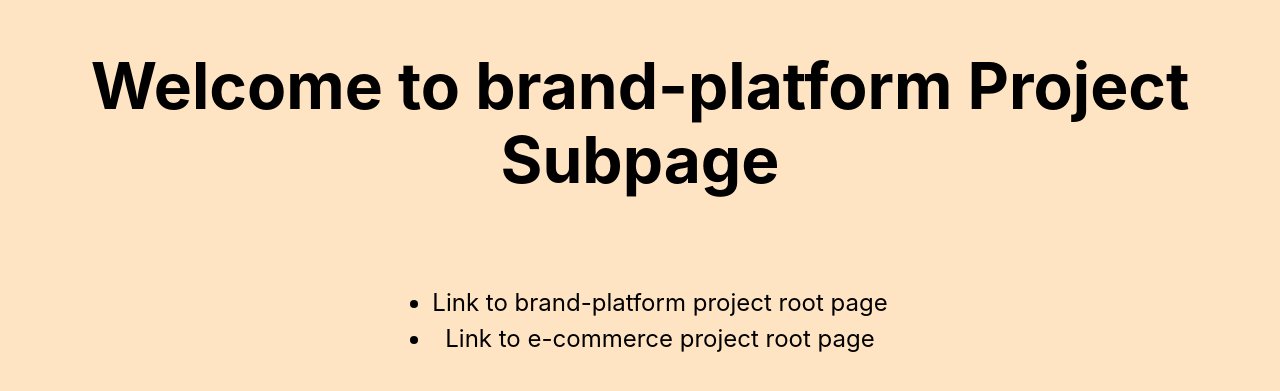
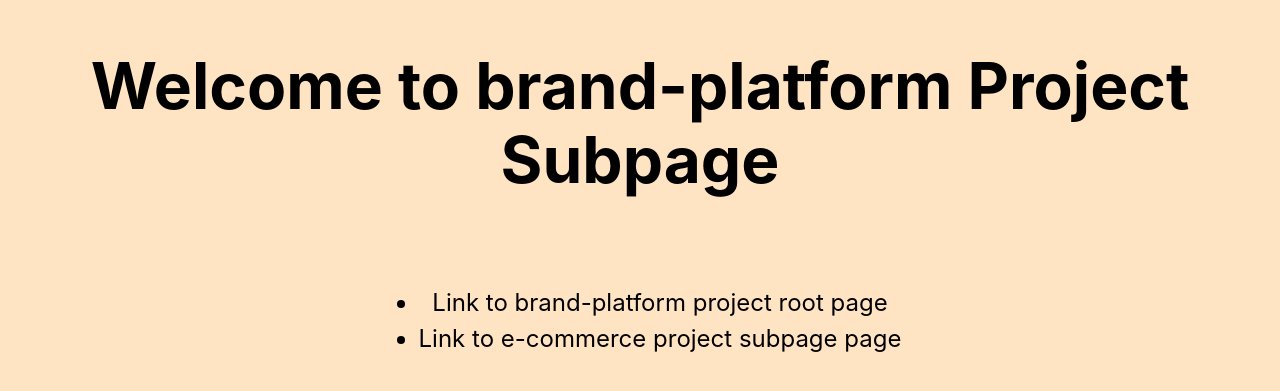
Before and after one commit to pego/nextjs-subfolder, a Next.js app: page /spring-summer-2023-fashion-show/subpage in a window 1280 px wide. Shown: the part 153-544 px from the top of the page. Built offline with nearby package versions, Linux system fonts and the light colour scheme.

Commit message:
update links

```diff
--- a/pages/index.js
+++ b/pages/index.js
@@ -20,7 +20,7 @@ export default function Home() {
         <div className={styles.description}>
          <ul>
          <li><Link href="/subpage">Link to brand-platform project sub page</Link></li>
-         <li><Link href="/">Link to e-commerce project root page</Link></li>
+         <li><Link href="https://nextjs-root.vercel.app/">Link to e-commerce project root page</Link></li>
          </ul>
         </div>
       </main>
--- a/pages/subpage.js
+++ b/pages/subpage.js
@@ -20,7 +20,7 @@ export default function Home() {
         <div className={styles.description}>
          <ul>
          <li><Link href="/">Link to brand-platform project root page</Link></li>
-         <li><Link href="/">Link to e-commerce project root page</Link></li>
+         <li><Link href="https://nextjs-root.vercel.app/subpage/">Link to e-commerce project subpage page</Link></li>
          </ul>
         </div>
       </main>
```
